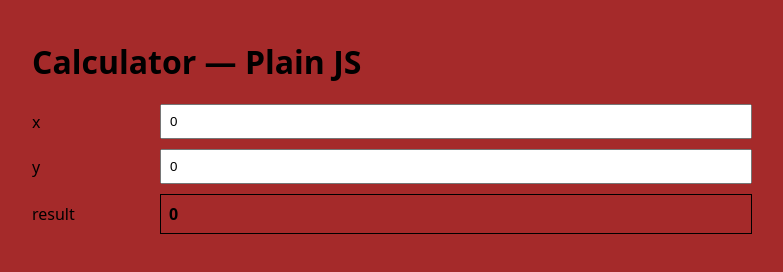
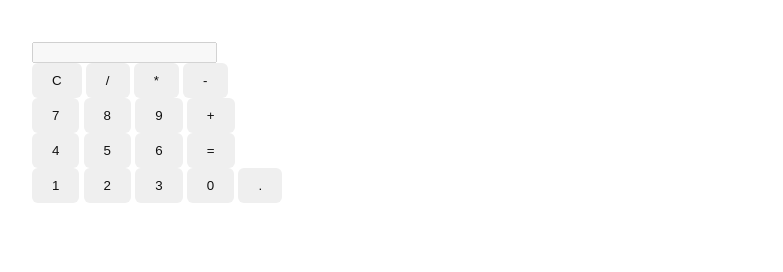
Before and after one commit to jm2359mdx/CST3144-MDXLAB, a plain HTML site: page CalculatorJS/index.html in a window 1280 px wide. Shown: the whole page, without its empty margins (248-1031 px from the left). Drawn offline with Linux system fonts and the light colour scheme.

Commit message:
index and css structured for calculator

```diff
--- a/CalculatorJS/index.html
+++ b/CalculatorJS/index.html
@@ -3,25 +3,44 @@
 <head>
   <meta charset="utf-8" />
   <meta name="viewport" content="width=device-width, initial-scale=1" />
-  <title>Calculator — Plain JS</title>
+  <title>Calculator</title>
   <link rel="stylesheet" href="style.css">
 </head>
 <body>
-  <h1>Calculator — Plain JS</h1>
-  <div class="row">
-    <label for="x">x</label>
-    <input id="x" type="number" value="0" />
-  </div>
-  <div class="row">
-    <label for="y">y</label>
-    <input id="y" type="number" value="0" />
-  </div>
-  <div class="row">
-    <label>result</label>
-    <output id="result">0</output>
+  <div class="calculator">
+    <div class="display">
+      <input type="text" id="display" disabled>
+    </div>
+    <div class="buttons">
+      <!-- Row 1 -->
+      <button>C</button>
+      <button>/</button>
+      <button>*</button>
+      <button>-</button> <br>
+
+      <!-- Row 2 -->
+      <button>7</button>
+      <button>8</button>
+      <button>9</button>
+      <button>+</button><br>
+
+      <!-- Row 3 -->
+      <button>4</button>
+      <button>5</button>
+      <button>6</button>
+      <button>=</button><br>
+
+      <!-- Row 4 -->
+      <button>1</button>
+      <button>2</button>
+      <button>3</button>
+      <button>0</button>
+
+      <!-- Row 5 -->
+      <button>.</button>
+    </div>
   </div>
 
-
-<script src="script.js"></script>
+  <script src="script.js"></script>
 </body>
 </html>
--- a/CalculatorJS/style.css
+++ b/CalculatorJS/style.css
@@ -1,4 +1,21 @@
-body { font-family: system-ui, -apple-system, Segoe UI, Roboto, sans-serif; max-width: 720px; margin: 40px auto; padding: 0 16px; background-color:brown; }
-    .row { display: grid; grid-template-columns: 120px 1fr; gap: 8px; align-items: center; margin-bottom: 10px; }
-    input[type=number] { padding: 8px; }
-    output { font-weight: 600; padding: 8px; border: 1px solid ; }
+body {
+    font-family: system-ui, -apple-system, Segoe UI, Roboto, sans-serif;
+    max-width: 720px;
+    margin: 40px auto;
+    padding: 0 16px;
+
+}
+
+
+button {
+  color: rgb(16, 16, 16);
+  padding: 10px 20px;
+  border: none;
+  border-radius: 6px;
+  cursor: pointer;
+}
+
+button:hover {
+  background-color: #fefefe;
+
+}
```
Also changed, not shown: CalculatorJS/script.js (+5 -5 lines).
